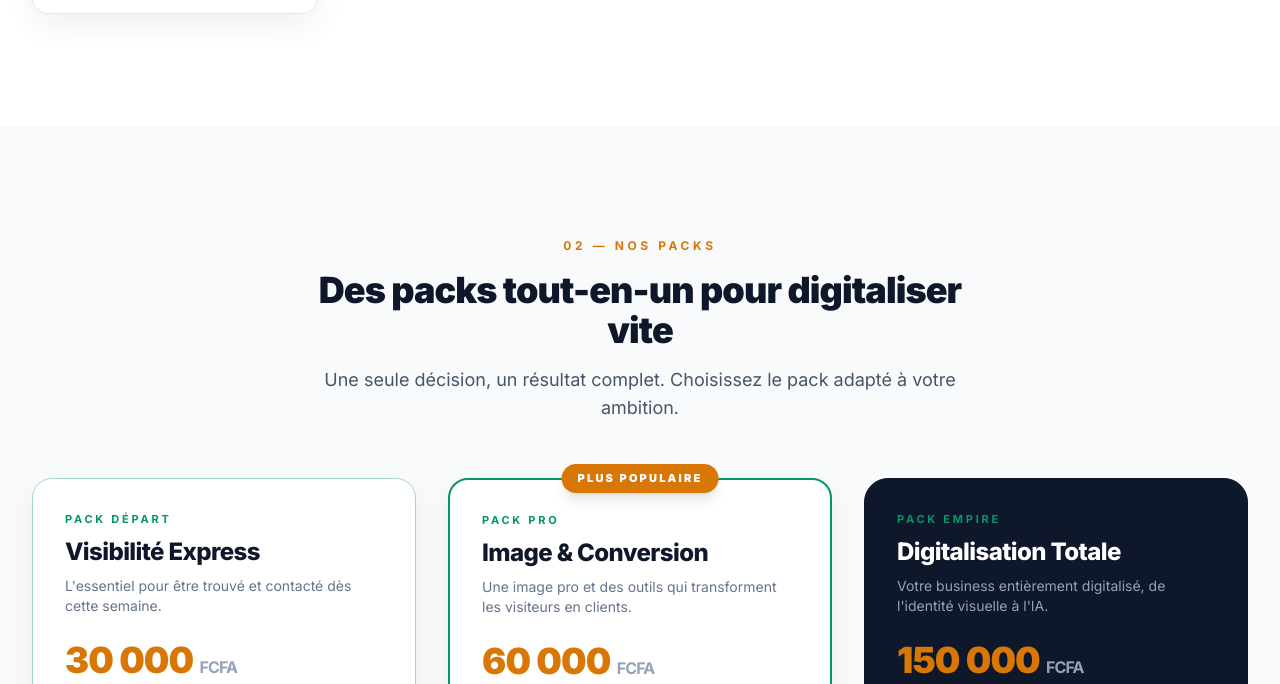
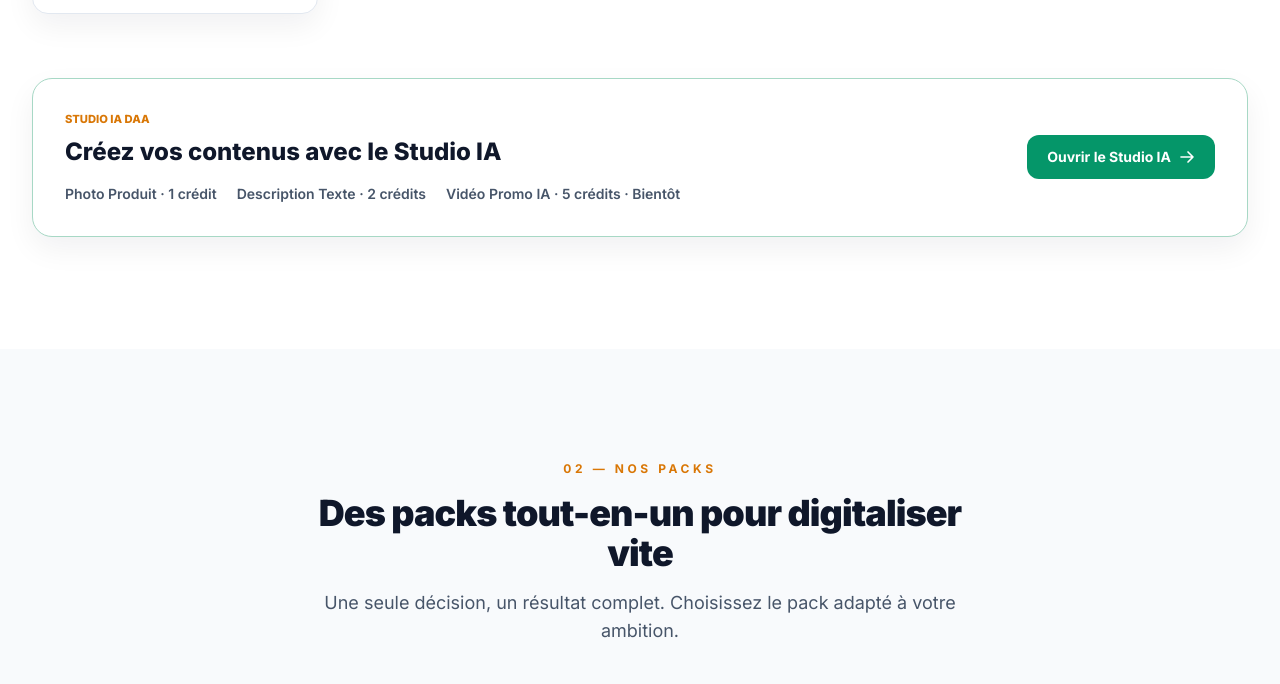
Before and after one commit to noukawo81/daa-landing-page, a plain HTML site: page index.html in a window 1280 px wide. Shown: the part 5068-5752 px from the top of the page. Drawn offline with nearby package versions, Linux system fonts and the light colour scheme.

Commit message:
Add Studio and subscription offers

```diff
--- a/index.html
+++ b/index.html
@@ -611,6 +611,21 @@
             </div>
           </div>
         </div>
+        <article class="daa-card mt-16 grid grid-cols-1 items-center gap-6 p-6 md:grid-cols-[1fr_auto] sm:p-8">
+          <div>
+            <p class="daa-eyebrow">Studio IA DAA</p>
+            <h3 class="mt-2 text-2xl font-extrabold text-night">Créez vos contenus avec le Studio IA</h3>
+            <ul class="mt-4 flex flex-wrap gap-x-5 gap-y-2 text-sm font-semibold text-slate-600">
+              <li>Photo Produit · 1 crédit</li>
+              <li>Description Texte · 2 crédits</li>
+              <li>Vidéo Promo IA · 5 crédits · Bientôt</li>
+            </ul>
+          </div>
+          <a href="studio.html" class="daa-button-primary inline-flex items-center justify-center gap-2 rounded-xl px-5 py-3 text-sm font-bold transition">
+            Ouvrir le Studio IA
+            <svg class="h-4 w-4" viewBox="0 0 24 24" fill="none" stroke="currentColor" stroke-width="2.5" aria-hidden="true"><path stroke-linecap="round" stroke-linejoin="round" d="M13.5 4.5L21 12m0 0l-7.5 7.5M21 12H3"/></svg>
+          </a>
+        </article>
       </div>
     </section>
 
@@ -732,6 +747,14 @@
           <p class="text-[11px] text-slate-500 mt-3">
             Paiements traités par Paystack.
           </p>
+        </div>
+        <div class="mt-16">
+          <div class="mx-auto max-w-2xl text-center">
+            <p class="daa-eyebrow">Abonnements</p>
+            <h3 class="mt-3 text-2xl font-black tracking-tight text-night sm:text-3xl">Des contenus et un suivi réguliers</h3>
+            <p class="mt-3 text-sm text-slate-600">Prix de lancement jusqu’au <span id="subscription-deadline">[DATE À COMPLÉTER]</span>.</p>
+          </div>
+          <div id="subscription-grid" class="mt-8 grid grid-cols-1 gap-5 md:grid-cols-2 lg:grid-cols-3"></div>
         </div>
       </div>
     </section>
```
